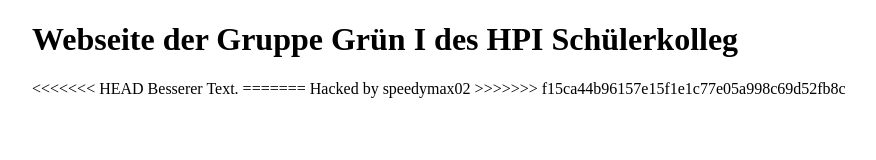
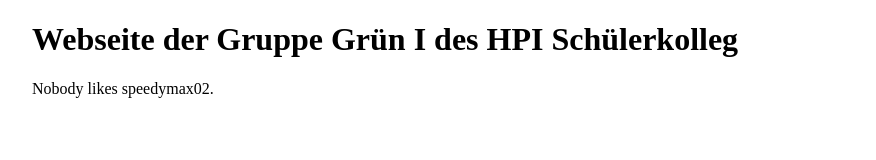
Before and after one commit to hpi-schuelerkolleg/website19I, a plain HTML site: page index.html in a window 1280 px wide. Shown: the whole page, without its empty margins (108-984 px from the left). Drawn offline with Linux system fonts and the light colour scheme.

Commit message:
hah! nobody likes speedymax

```diff
--- a/index.html
+++ b/index.html
@@ -3,11 +3,7 @@
   <body style="width: 1000px; margin: auto;">
     <h1>Webseite der Gruppe Grün I des HPI Schülerkolleg</h1>
     <div>
-<<<<<<< HEAD
-        Besserer Text.
-=======
-      Hacked by speedymax02
->>>>>>> f15ca44b96157e15f1e1c77e05a998c69d52fb8c
+        Nobody likes speedymax02.
     </div>
   </body>
 </html>
```
